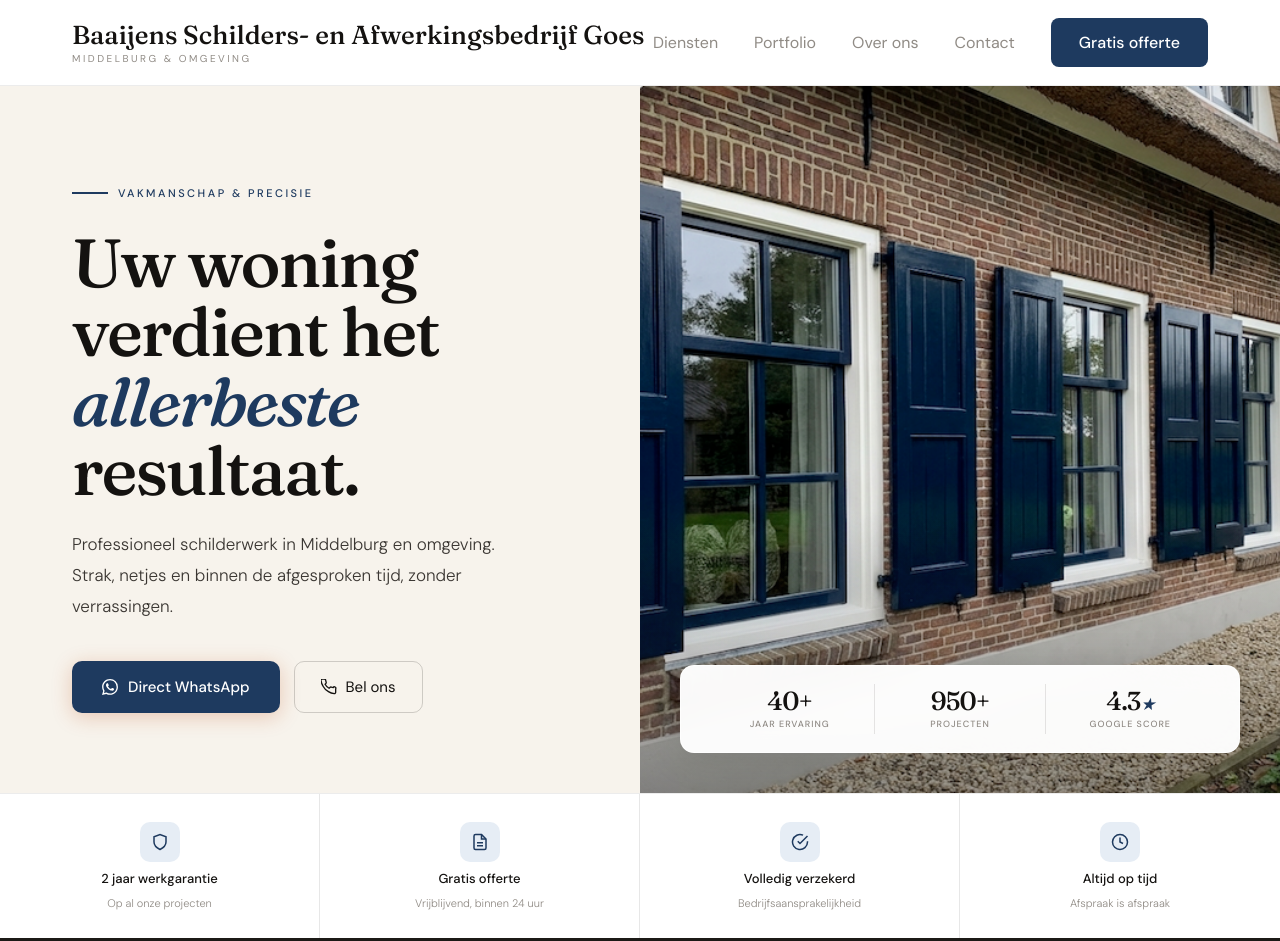
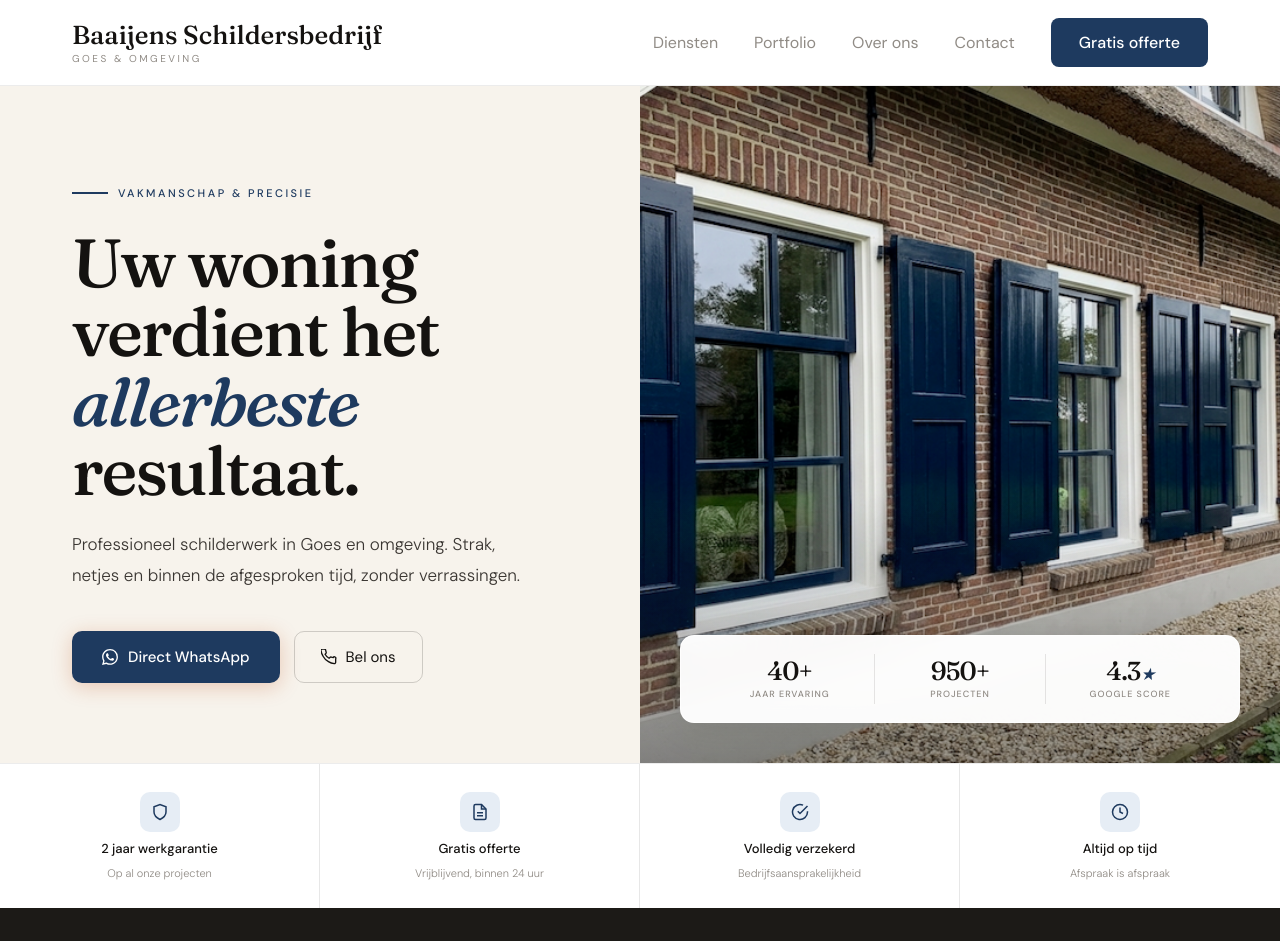
Before and after one commit to Skypldt7a/demo-baaijens-schilders-en-afwerkingsbedrijf-goes, a plain HTML site: page index.html in a window 1280 px wide. Shown: the top 941 px of the page. Drawn offline with Linux system fonts and the light colour scheme.

Commit message:
Goes ipv Middelburg + header fix

```diff
--- a/index.html
+++ b/index.html
@@ -1,6 +1,6 @@
 <!DOCTYPE html>
 <!-- TEMPLATE: schilder-template-v2 | Placeholders worden ingevuld door genereer-demo skill -->
-<!-- Middelburg = stad_branding uit config (altijd een grote/bekende stad, nooit een dorp) -->
+<!-- Goes = stad_branding uit config (altijd een grote/bekende stad, nooit een dorp) -->
 <!--  = <img> tag als logo beschikbaar, anders lege string -->
 <!-- KVK: 12345678 (demo)<br> = "KVK: [nummer]<br>" als beschikbaar, anders lege string -->
 <!-- BTW: NL123456789B01 (demo)<br> = "BTW: [nummer]<br>" als beschikbaar, anders lege string -->
@@ -9,23 +9,23 @@
 <meta charset="UTF-8">
 <meta name="viewport" content="width=device-width, initial-scale=1.0">
 <meta name="color-scheme" content="light">
-<title>Baaijens Schilders- en Afwerkingsbedrijf Goes, Professioneel Schilderwerk Middelburg & Omgeving</title>
-<meta name="description" content="Baaijens Schilders- en Afwerkingsbedrijf Goes, Professioneel schilder- en onderhoudsbedrijf in Middelburg en omgeving. 40+ jaar ervaring, 950+ projecten, 2 jaar werkgarantie. Vraag gratis een offerte aan.">
-<meta name="keywords" content="schilder middelburg, schildersbedrijf middelburg, buitenschilderwerk, binnenschilderwerk, houtreparatie, kleuradvies">
+<title>Baaijens Schildersbedrijf, Professioneel Schilderwerk Goes & Omgeving</title>
+<meta name="description" content="Baaijens Schildersbedrijf, Professioneel schilder- en onderhoudsbedrijf in Goes en omgeving. 40+ jaar ervaring, 950+ projecten, 2 jaar werkgarantie. Vraag gratis een offerte aan.">
+<meta name="keywords" content="schilder goes, schildersbedrijf goes, buitenschilderwerk, binnenschilderwerk, houtreparatie, kleuradvies">
 <meta name="robots" content="index, follow">
 <link rel="canonical" href="">
 <meta property="og:type" content="website">
-<meta property="og:title" content="Baaijens Schilders- en Afwerkingsbedrijf Goes, Middelburg & Omgeving">
+<meta property="og:title" content="Baaijens Schildersbedrijf, Goes & Omgeving">
 <meta property="og:description" content="Professioneel schilderwerk met 40+ jaar ervaring. Strak, netjes en binnen de afgesproken tijd. Vraag gratis een offerte aan.">
 <meta property="og:url" content="">
 <meta property="og:locale" content="nl_NL">
-<meta property="og:site_name" content="Baaijens Schilders- en Afwerkingsbedrijf Goes">
+<meta property="og:site_name" content="Baaijens Schildersbedrijf">
 <meta name="twitter:card" content="summary_large_image">
-<meta name="twitter:title" content="Baaijens Schilders- en Afwerkingsbedrijf Goes, Middelburg & Omgeving">
+<meta name="twitter:title" content="Baaijens Schildersbedrijf, Goes & Omgeving">
 <meta name="twitter:description" content="Professioneel schilderwerk met 40+ jaar ervaring. Vraag gratis een offerte aan.">
-<script type="application/ld+json">{"@context":"https://schema.org","@type":"LocalBusiness","name":"Baaijens Schilders- en Afwerkingsbedrijf Goes","description":"Professioneel schilder- en onderhoudsbedrijf in Middelburg en omgeving.","url":"","telephone":"+31113220800","address":{"@type":"PostalAddress","addressLocality":"Middelburg","addressCountry":"NL"},"areaServed":["Middelburg", "Goes", "De Bevelanden", "Heinkenszand"],"openingHours":"Ma–Za  8:00–18:00","priceRange":"$$","aggregateRating":{"@type":"AggregateRating","ratingValue":"4.3","reviewCount":"48","bestRating":"5"},"sameAs":[]}</script>
-<script type="application/ld+json">{"@context":"https://schema.org","@type":"FAQPage","mainEntity":[{"@type":"Question","name":"Hoe snel kan ik een offerte verwachten?","acceptedAnswer":{"@type":"Answer","text":"Wij sturen u binnen 24 uur na het eerste contact een vrijblijvende offerte. Bij grotere projecten plannen we een kort bezoek in voor een nauwkeurige inschatting."}},{"@type":"Question","name":"In welke regio's zijn jullie actief?","acceptedAnswer":{"@type":"Answer","text":"Wij werken in Middelburg en de directe omgeving, waaronder Middelburg, Goes, De Bevelanden, Heinkenszand."}},{"@type":"Question","name":"Geven jullie garantie op het werk?","acceptedAnswer":{"@type":"Answer","text":"Ja. Op al onze werkzaamheden geven wij twee jaar werkgarantie. Ontstaat er een probleem binnen die periode, lossen wij het kosteloos op."}},{"@type":"Question","name":"Moeten wij zelf materiaal regelen?","acceptedAnswer":{"@type":"Answer","text":"Nee, wij regelen alles. Van verf tot schildersfolie, transparant opgenomen in de offerte."}},{"@type":"Question","name":"Werken jullie ook voor bedrijven?","acceptedAnswer":{"@type":"Answer","text":"Ja, wij werken voor zowel particulieren als bedrijfspanden, kantoren en VvE's. Neem contact op voor een maatwerkofferte."}}]}</script>
-<script type="application/ld+json">{"@context":"https://schema.org","@type":"BreadcrumbList","itemListElement":[{"@type":"ListItem","position":1,"name":"Home","item":""},{"@type":"ListItem","position":2,"name":"Schilderwerk Middelburg"}]}</script>
+<script type="application/ld+json">{"@context":"https://schema.org","@type":"LocalBusiness","name":"Baaijens Schildersbedrijf","description":"Professioneel schilder- en onderhoudsbedrijf in Goes en omgeving.","url":"","telephone":"+31113220800","address":{"@type":"PostalAddress","addressLocality":"Goes","addressCountry":"NL"},"areaServed":["Goes", "Goes", "De Bevelanden", "Heinkenszand"],"openingHours":"Ma–Za  8:00–18:00","priceRange":"$$","aggregateRating":{"@type":"AggregateRating","ratingValue":"4.3","reviewCount":"48","bestRating":"5"},"sameAs":[]}</script>
+<script type="application/ld+json">{"@context":"https://schema.org","@type":"FAQPage","mainEntity":[{"@type":"Question","name":"Hoe snel kan ik een offerte verwachten?","acceptedAnswer":{"@type":"Answer","text":"Wij sturen u binnen 24 uur na het eerste contact een vrijblijvende offerte. Bij grotere projecten plannen we een kort bezoek in voor een nauwkeurige inschatting."}},{"@type":"Question","name":"In welke regio's zijn jullie actief?","acceptedAnswer":{"@type":"Answer","text":"Wij werken in Goes en de directe omgeving, waaronder Goes, Goes, De Bevelanden, Heinkenszand."}},{"@type":"Question","name":"Geven jullie garantie op het werk?","acceptedAnswer":{"@type":"Answer","text":"Ja. Op al onze werkzaamheden geven wij twee jaar werkgarantie. Ontstaat er een probleem binnen die periode, lossen wij het kosteloos op."}},{"@type":"Question","name":"Moeten wij zelf materiaal regelen?","acceptedAnswer":{"@type":"Answer","text":"Nee, wij regelen alles. Van verf tot schildersfolie, transparant opgenomen in de offerte."}},{"@type":"Question","name":"Werken jullie ook voor bedrijven?","acceptedAnswer":{"@type":"Answer","text":"Ja, wij werken voor zowel particulieren als bedrijfspanden, kantoren en VvE's. Neem contact op voor een maatwerkofferte."}}]}</script>
+<script type="application/ld+json">{"@context":"https://schema.org","@type":"BreadcrumbList","itemListElement":[{"@type":"ListItem","position":1,"name":"Home","item":""},{"@type":"ListItem","position":2,"name":"Schilderwerk Goes"}]}</script>
 <link rel="preconnect" href="https://fonts.googleapis.com">
 <link href="https://fonts.googleapis.com/css2?family=Fraunces:ital,opsz,wght,WONK@0,9..144,300,0;0,9..144,500,0;0,9..144,700,0;1,9..144,300,0;1,9..144,500,0&family=Playfair+Display:wght@500&family=DM+Sans:wght@300;400;500&display=swap" rel="stylesheet">
 <style>
@@ -368,7 +368,7 @@ footer{background:var(--dark2);padding:30px 72px 18px;}
 <body>
 <a href="#main-content" class="skip-link">Ga naar inhoud</a>
 <nav role="navigation" aria-label="Hoofdnavigatie">
-  <a href="/" class="logo" aria-label="Baaijens Schilders- en Afwerkingsbedrijf Goes, Startpagina"><span class="logo-text">Baaijens Schilders- en Afwerkingsbedrijf Goes<span class="logo-sub">Middelburg & omgeving</span></span></a>
+  <a href="/" class="logo" aria-label="Baaijens Schildersbedrijf, Startpagina"><span class="logo-text">Baaijens Schildersbedrijf<span class="logo-sub">Goes & omgeving</span></span></a>
   <div class="nav-links">
     <a class="nav-link" href="#diensten">Diensten</a>
     <a class="nav-link" href="#portfolio">Portfolio</a>
@@ -383,14 +383,14 @@ footer{background:var(--dark2);padding:30px 72px 18px;}
   <div class="hero-left">
     <div class="hero-eyebrow"><div class="hero-eyebrow-line"></div><span class="hero-eyebrow-text">Vakmanschap &amp; Precisie</span></div>
     <h1>Uw woning verdient het <em>allerbeste</em> resultaat.</h1>
-    <p class="hero-sub">Professioneel schilderwerk in Middelburg en omgeving. Strak, netjes en binnen de afgesproken tijd, zonder verrassingen.</p>
+    <p class="hero-sub">Professioneel schilderwerk in Goes en omgeving. Strak, netjes en binnen de afgesproken tijd, zonder verrassingen.</p>
     <div class="hero-actions">
       <a class="btn-primary" href="https://wa.me/31113220800?text=Hallo%2C%20ik%20wil%20graag%20een%20offerte%20aanvragen."><svg width="16" height="16" fill="white" viewBox="0 0 24 24"><path d="M17.472 14.382c-.297-.149-1.758-.867-2.03-.967-.273-.099-.471-.148-.67.15-.197.297-.767.966-.94 1.164-.173.199-.347.223-.644.075-.297-.15-1.255-.463-2.39-1.475-.883-.788-1.48-1.761-1.653-2.059-.173-.297-.018-.458.13-.606.134-.133.298-.347.446-.52.149-.174.198-.298.298-.497.099-.198.05-.371-.025-.52-.075-.149-.669-1.612-.916-2.207-.242-.579-.487-.5-.669-.51a4 4 0 00-.57-.01c-.198 0-.52.074-.792.372-.272.297-1.04 1.016-1.04 2.479 0 1.462 1.065 2.875 1.213 3.074.149.198 2.096 3.2 5.077 4.487.709.306 1.262.489 1.694.625.712.227 1.36.195 1.871.118.571-.085 1.758-.719 2.006-1.413.248-.694.248-1.289.173-1.413-.074-.124-.272-.198-.57-.347m-5.421 7.403h-.004a9.87 9.87 0 01-5.031-1.378l-.361-.214-3.741.982.998-3.648-.235-.374a9.86 9.86 0 01-1.51-5.26c.001-5.45 4.436-9.884 9.888-9.884 2.64 0 5.122 1.03 6.988 2.898a9.825 9.825 0 012.893 6.994c-.003 5.45-4.437 9.884-9.885 9.884m8.413-18.297A11.815 11.815 0 0012.05 0C5.495 0 .16 5.335.157 11.892c0 2.096.547 4.142 1.588 5.945L.057 24l6.305-1.654a11.882 11.882 0 005.683 1.448h.005c6.554 0 11.89-5.335 11.893-11.893a11.821 11.821 0 00-3.48-8.413z"/></svg>Direct WhatsApp</a>
       <a class="btn-secondary" href="tel:+31113220800"><svg width="16" height="16" fill="none" stroke="currentColor" stroke-width="2" viewBox="0 0 24 24"><path d="M22 16.92v3a2 2 0 01-2.18 2 19.79 19.79 0 01-8.63-3.07A19.5 19.5 0 013.07 10.8a19.79 19.79 0 01-3.07-8.68A2 2 0 012 0h3a2 2 0 012 1.72c.127.96.361 1.903.7 2.81a2 2 0 01-.45 2.11L6.09 7.91a16 16 0 006 6l1.27-1.27a2 2 0 012.11-.45c.907.339 1.85.573 2.81.7A2 2 0 0122 14.92z"/></svg>Bel ons</a>
     </div>
   </div>
   <div class="hero-right">
-    <img src="hero.jpg?v=1775702532" alt="Schilderswerk Baaijens Schilders- en Afwerkingsbedrijf Goes Middelburg" loading="lazy">
+    <img src="hero.jpg?v=1775702532" alt="Schilderswerk Baaijens Schildersbedrijf Goes" loading="lazy">
     <div class="hero-stats-card">
       <div class="hero-stats-row">
         <div class="hero-stat"><div class="hero-stat-num">40+</div><div class="hero-stat-lbl">Jaar ervaring</div></div>
@@ -409,7 +409,7 @@ footer{background:var(--dark2);padding:30px 72px 18px;}
   <div class="trust-item" role="listitem"><div class="trust-ico"><svg width="18" height="18" fill="none" stroke="var(--accent)" stroke-width="2" viewBox="0 0 24 24"><circle cx="12" cy="12" r="10"/><polyline points="12 6 12 12 16 14"/></svg></div><div class="trust-lbl">Altijd op tijd</div><div class="trust-sub">Afspraak is afspraak</div></div>
 </div>
 <section class="diensten-sec" id="diensten" aria-label="Onze diensten">
-  <div class="diensten-watermark" aria-hidden="true">Baaijens Schilders- en Afwerkingsbedrijf Goes</div>
+  <div class="diensten-watermark" aria-hidden="true">Baaijens Schildersbedrijf</div>
   <div class="eyebrow"><span class="eyebrow-dot"></span><span class="eyebrow-text">Wat wij doen</span></div>
   <h2 class="sec-title">Onze diensten</h2>
   <p class="sec-lead">Van een verse muurverf tot volledig buitenwerk, wij nemen het van A tot Z uit handen. Elk project, groot of klein, krijgt dezelfde aandacht en zorgvuldigheid.</p>
@@ -446,23 +446,23 @@ footer{background:var(--dark2);padding:30px 72px 18px;}
   </div>
   <div class="portfolio-grid">
     <div class="p-card lb-trigger" data-index="0" role="button" tabindex="0" aria-label="Foto 1 openen">
-      <img src="werk-22.png" loading="lazy" alt="Schildersproject Baaijens Schilders- en Afwerkingsbedrijf Goes Middelburg 1"/>
+      <img src="werk-22.png" loading="lazy" alt="Schildersproject Baaijens Schildersbedrijf Goes 1"/>
       <div class="p-card-zoom"><svg width="20" height="20" fill="none" stroke="white" stroke-width="2" viewBox="0 0 24 24"><path d="M15 3h6v6M9 21H3v-6M21 3l-7 7M3 21l7-7"/></svg></div>
     </div>
     <div class="p-card lb-trigger" data-index="1" role="button" tabindex="0" aria-label="Foto 2 openen">
-      <img src="werk-21.png" loading="lazy" alt="Schildersproject Baaijens Schilders- en Afwerkingsbedrijf Goes Middelburg 2"/>
+      <img src="werk-21.png" loading="lazy" alt="Schildersproject Baaijens Schildersbedrijf Goes 2"/>
       <div class="p-card-zoom"><svg width="20" height="20" fill="none" stroke="white" stroke-width="2" viewBox="0 0 24 24"><path d="M15 3h6v6M9 21H3v-6M21 3l-7 7M3 21l7-7"/></svg></div>
     </div>
     <div class="p-card lb-trigger" data-index="2" role="button" tabindex="0" aria-label="Foto 3 openen">
-      <img src="werk-19.png" loading="lazy" alt="Schildersproject Baaijens Schilders- en Afwerkingsbedrijf Goes Middelburg 3"/>
+      <img src="werk-19.png" loading="lazy" alt="Schildersproject Baaijens Schildersbedrijf Goes 3"/>
       <div class="p-card-zoom"><svg width="20" height="20" fill="none" stroke="white" stroke-width="2" viewBox="0 0 24 24"><path d="M15 3h6v6M9 21H3v-6M21 3l-7 7M3 21l7-7"/></svg></div>
     </div>
     <div class="p-card lb-trigger" data-index="3" role="button" tabindex="0" aria-label="Foto 4 openen">
-      <img src="werk-06.png" loading="lazy" alt="Schildersproject Baaijens Schilders- en Afwerkingsbedrijf Goes Middelburg 4"/>
+      <img src="werk-06.png" loading="lazy" alt="Schildersproject Baaijens Schildersbedrijf Goes 4"/>
       <div class="p-card-zoom"><svg width="20" height="20" fill="none" stroke="white" stroke-width="2" viewBox="0 0 24 24"><path d="M15 3h6v6M9 21H3v-6M21 3l-7 7M3 21l7-7"/></svg></div>
     </div>
     <div class="p-card lb-trigger" data-index="4" role="button" tabindex="0" aria-label="Foto 5 openen">
-      <img src="werk-24.png" loading="lazy" alt="Schildersproject Baaijens Schilders- en Afwerkingsbedrijf Goes Middelburg 5"/>
+      <img src="werk-24.png" loading="lazy" alt="Schildersproject Baaijens Schildersbedrijf Goes 5"/>
       <div class="p-card-zoom"><svg width="20" height="20" fill="none" stroke="white" stroke-width="2" viewBox="0 0 24 24"><path d="M15 3h6v6M9 21H3v-6M21 3l-7 7M3 21l7-7"/></svg></div>
     </div>
   </div>
@@ -539,7 +539,7 @@ footer{background:var(--dark2);padding:30px 72px 18px;}
 <div class="brand-balk">
   <div class="brand-inner">
     <div class="brand-line brand-line-r"></div>
-    <div class="brand-name">Baaijens Schilders- en Afwerkingsbedrijf Goes</div>
+    <div class="brand-name">Baaijens Schildersbedrijf</div>
     <div class="brand-line brand-line-l"></div>
   </div>
 </div>
@@ -583,7 +583,7 @@ footer{background:var(--dark2);padding:30px 72px 18px;}
   </div>
 </section>
 <div class="mid-cta">
-  <h2 class="mid-cta-title">Op zoek naar een betrouwbare schilder in <em>Middelburg?</em></h2>
+  <h2 class="mid-cta-title">Op zoek naar een betrouwbare schilder in <em>Goes?</em></h2>
   <p class="mid-cta-sub">Vrijblijvende offerte binnen 24 uur. Geen verplichtingen.</p>
   <div class="mid-cta-btns">
     <a class="btn-wa" href="https://wa.me/31113220800?text=Hallo%2C%20ik%20wil%20graag%20een%20offerte%20aanvragen."><svg width="16" height="16" fill="white" viewBox="0 0 24 24"><path d="M17.472 14.382c-.297-.149-1.758-.867-2.03-.967-.273-.099-.471-.148-.67.15-.197.297-.767.966-.94 1.164-.173.199-.347.223-.644.075-.297-.15-1.255-.463-2.39-1.475-.883-.788-1.48-1.761-1.653-2.059-.173-.297-.018-.458.13-.606.134-.133.298-.347.446-.52.149-.174.198-.298.298-.497.099-.198.05-.371-.025-.52-.075-.149-.669-1.612-.916-2.207-.242-.579-.487-.5-.669-.51a4 4 0 00-.57-.01c-.198 0-.52.074-.792.372-.272.297-1.04 1.016-1.04 2.479 0 1.462 1.065 2.875 1.213 3.074.149.198 2.096 3.2 5.077 4.487.709.306 1.262.489 1.694.625.712.227 1.36.195 1.871.118.571-.085 1.758-.719 2.006-1.413.248-.694.248-1.289.173-1.413-.074-.124-.272-.198-.57-.347m-5.421 7.403h-.004a9.87 9.87 0 01-5.031-1.378l-.361-.214-3.741.982.998-3.648-.235-.374a9.86 9.86 0 01-1.51-5.26c.001-5.45 4.436-9.884 9.888-9.884 2.64 0 5.122 1.03 6.988 2.898a9.825 9.825 0 012.893 6.994c-.003 5.45-4.437 9.884-9.885 9.884m8.413-18.297A11.815 11.815 0 0012.05 0C5.495 0 .16 5.335.157 11.892c0 2.096.547 4.142 1.588 5.945L.057 24l6.305-1.654a11.882 11.882 0 005.683 1.448h.005c6.554 0 11.89-5.335 11.893-11.893a11.821 11.821 0 00-3.48-8.413z"/></svg>WhatsApp sturen</a>
@@ -596,7 +596,7 @@ footer{background:var(--dark2);padding:30px 72px 18px;}
     <h2 class="sec-title">Snel antwoord.</h2>
     <div class="faq-list" role="list">
       <div class="faq-item" role="listitem"><button class="faq-q" onclick="tF(this)" aria-expanded="false">Hoe snel kan ik een offerte verwachten?<span class="faq-icon" aria-hidden="true">+</span></button><div class="faq-a" role="region"><div class="faq-a-inner">Wij sturen u binnen 24 uur na het eerste contact een vrijblijvende offerte. Bij grotere projecten plannen we een kort bezoek in voor een nauwkeurige inschatting.</div></div></div>
-      <div class="faq-item" role="listitem"><button class="faq-q" onclick="tF(this)" aria-expanded="false">In welke regio&#39;s zijn jullie actief?<span class="faq-icon" aria-hidden="true">+</span></button><div class="faq-a" role="region"><div class="faq-a-inner">Wij werken in Middelburg en de directe omgeving, waaronder Middelburg, Goes, De Bevelanden, Heinkenszand.</div></div></div>
+      <div class="faq-item" role="listitem"><button class="faq-q" onclick="tF(this)" aria-expanded="false">In welke regio&#39;s zijn jullie actief?<span class="faq-icon" aria-hidden="true">+</span></button><div class="faq-a" role="region"><div class="faq-a-inner">Wij werken in Goes en de directe omgeving, waaronder Goes, Goes, De Bevelanden, Heinkenszand.</div></div></div>
       <div class="faq-item" role="listitem"><button class="faq-q" onclick="tF(this)" aria-expanded="false">Geven jullie garantie op het werk?<span class="faq-icon" aria-hidden="true">+</span></button><div class="faq-a" role="region"><div class="faq-a-inner">Ja. Op al onze werkzaamheden geven wij twee jaar werkgarantie. Ontstaat er een probleem binnen die periode, lossen wij het kosteloos op.</div></div></div>
       <div class="faq-item" role="listitem"><button class="faq-q" onclick="tF(this)" aria-expanded="false">Moeten wij zelf materiaal regelen?<span class="faq-icon" aria-hidden="true">+</span></button><div class="faq-a" role="region"><div class="faq-a-inner">Nee, wij regelen alles. Van verf tot schildersfolie, transparant opgenomen in de offerte.</div></div></div>
       <div class="faq-item" role="listitem"><button class="faq-q" onclick="tF(this)" aria-expanded="false">Werken jullie ook voor bedrijven?<span class="faq-icon" aria-hidden="true">+</span></button><div class="faq-a" role="region"><div class="faq-a-inner">Ja, wij werken voor zowel particulieren als bedrijfspanden, kantoren en VvE&#39;s. Neem contact op voor een maatwerkofferte.</div></div></div>
@@ -621,20 +621,20 @@ footer{background:var(--dark2);padding:30px 72px 18px;}
     <div class="c-details">
       <div class="c-row"><div class="c-ico"><svg width="15" height="15" fill="none" stroke="var(--accent)" stroke-width="2" viewBox="0 0 24 24"><path d="M22 16.92v3a2 2 0 01-2.18 2 19.79 19.79 0 01-8.63-3.07A19.5 19.5 0 013.07 10.8a19.79 19.79 0 01-3.07-8.68A2 2 0 012 0h3a2 2 0 012 1.72c.127.96.361 1.903.7 2.81a2 2 0 01-.45 2.11L6.09 7.91a16 16 0 006 6l1.27-1.27a2 2 0 012.11-.45c.907.339 1.85.573 2.81.7A2 2 0 0122 14.92z"/></svg></div><div><div class="c-lbl">Telefoon</div><div class="c-val"><a href="tel:+31113220800">+31 113 220 800</a></div></div></div>
       <div class="c-row"><div class="c-ico"><svg width="15" height="15" fill="none" stroke="var(--accent)" stroke-width="2" viewBox="0 0 24 24"><circle cx="12" cy="12" r="10"/><polyline points="12 6 12 12 16 14"/></svg></div><div><div class="c-lbl">Openingstijden</div><div class="c-val">Ma–Za · 8:00–18:00</div></div></div>
-      <div class="c-row"><div class="c-ico"><svg width="15" height="15" fill="none" stroke="var(--accent)" stroke-width="2" viewBox="0 0 24 24"><path d="M21 10c0 7-9 13-9 13s-9-6-9-13a9 9 0 0118 0z"/><circle cx="12" cy="10" r="3"/></svg></div><div><div class="c-lbl">Werkgebied</div><div class="c-val">Middelburg &amp; omgeving</div></div></div>
+      <div class="c-row"><div class="c-ico"><svg width="15" height="15" fill="none" stroke="var(--accent)" stroke-width="2" viewBox="0 0 24 24"><path d="M21 10c0 7-9 13-9 13s-9-6-9-13a9 9 0 0118 0z"/><circle cx="12" cy="10" r="3"/></svg></div><div><div class="c-lbl">Werkgebied</div><div class="c-val">Goes &amp; omgeving</div></div></div>
     </div>
   </div>
 </div>
 </main>
 <footer role="contentinfo">
   <div class="footer-grid">
-    <div><div class="f-logo">Baaijens Schilders- en Afwerkingsbedrijf Goes</div><p class="f-tagline">Vakmanschap dat blijft. Al meer dan 40+ jaar de betrouwbare keuze in Middelburg en omgeving.</p></div>
-    <div><div class="f-col-title">Werkgebied</div><div class="f-col-val">Middelburg<br>Goes<br>De Bevelanden<br>Heinkenszand</div></div>
+    <div><div class="f-logo">Baaijens Schildersbedrijf</div><p class="f-tagline">Vakmanschap dat blijft. Al meer dan 40+ jaar de betrouwbare keuze in Goes en omgeving.</p></div>
+    <div><div class="f-col-title">Werkgebied</div><div class="f-col-val">Goes<br>Goes<br>De Bevelanden<br>Heinkenszand</div></div>
     <div><div class="f-col-title">Diensten</div><div class="f-col-val">Binnenschilderwerk<br>Buitenschilderwerk<br>Houtreparatie<br>Kleuradvies</div></div>
     <div><div class="f-col-title">Bedrijfsinfo</div><div class="f-col-val">KVK: 12345678 (demo)<br>BTW: NL123456789B01 (demo)<br>Ma–Za · 8:00–18:00<br>info@baaijens-schilders-en-afwerkingsbedrijf-goes.nl</div></div>
   </div>
   <div class="footer-bottom">
-    <span class="footer-bottom-text">&#169; 2026 Baaijens Schilders- en Afwerkingsbedrijf Goes, Alle rechten voorbehouden</span>
+    <span class="footer-bottom-text">&#169; 2026 Baaijens Schildersbedrijf, Alle rechten voorbehouden</span>
   </div>
 </footer>
 <script>
```
